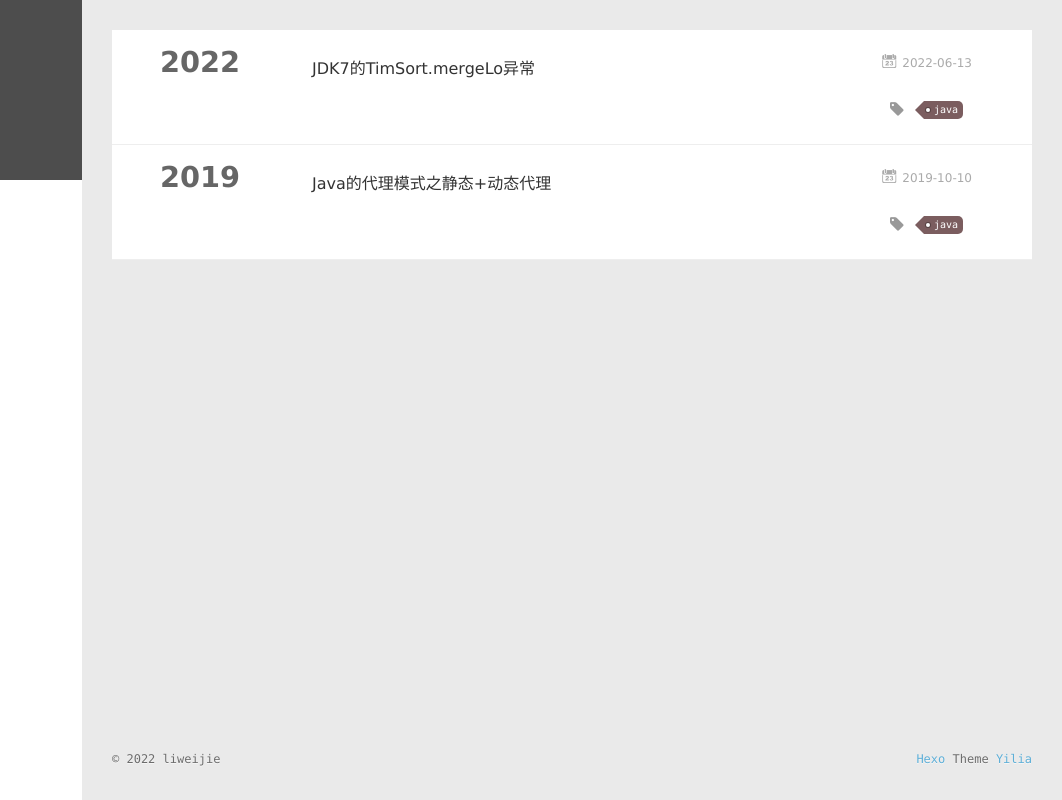
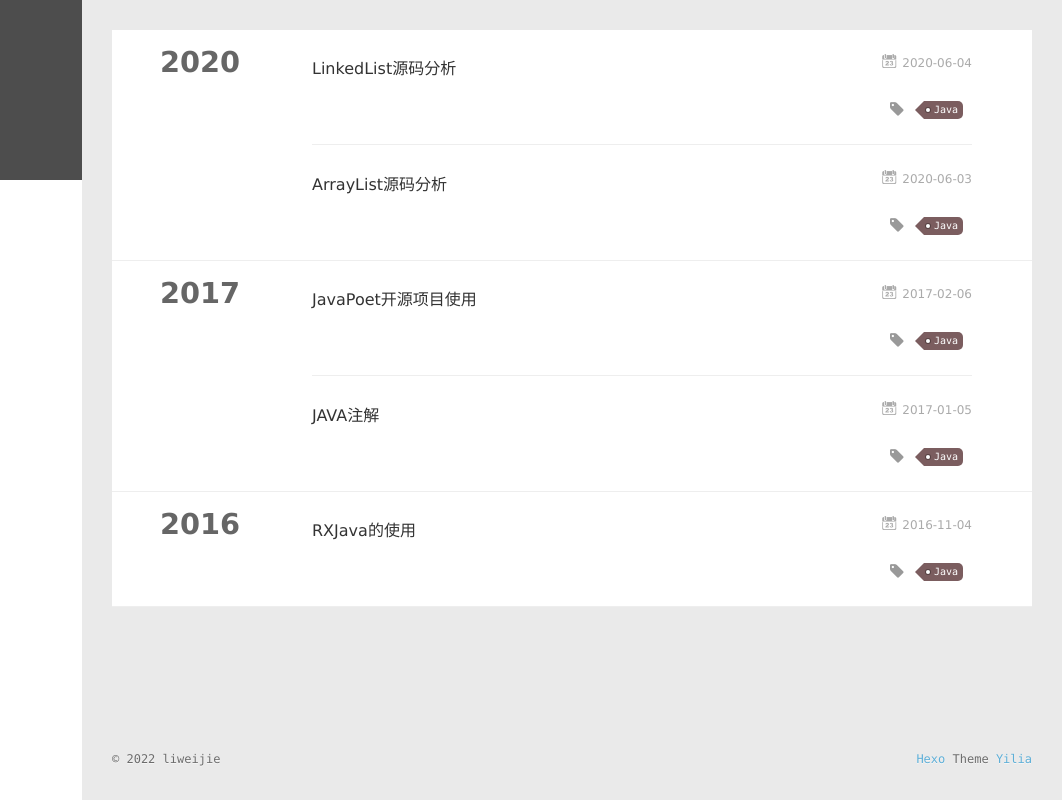
Before and after one commit to liweijieok/liweijieok.github.io, a plain HTML site: page tags/Java/index.html in a window 1280 px wide. Shown: the full height of the page, 218-1280 px from the left. Drawn offline with nearby package versions, Linux system fonts and the light colour scheme; some packages are replaced by stand-ins of ours.

Commit message:
Site updated: 2022-06-29 21:19:54

```diff
--- a/tags/Java/index.html
+++ b/tags/Java/index.html
@@ -6,11 +6,11 @@
   <meta name="renderer" content="webkit">
   <meta http-equiv="X-UA-Compatible" content="IE=edge" >
   <link rel="dns-prefetch" href="http://example.com">
-  <title>Tag: java | liweijie</title>
+  <title>Tag: Java | liweijie</title>
   <meta name="viewport" content="width=device-width, initial-scale=1, maximum-scale=1">
   <meta property="og:type" content="website">
 <meta property="og:title" content="liweijie">
-<meta property="og:url" content="http://example.com/tags/java/index.html">
+<meta property="og:url" content="http://example.com/tags/Java/index.html">
 <meta property="og:site_name" content="liweijie">
 <meta property="og:locale" content="zh_CN">
 <meta property="article:author" content="liweijie">
@@ -147,7 +147,7 @@
 
       <section class="archives-wrap">
         <div class="archive-year-wrap">
-          <a href="/archives/2022" class="archive-year">2022</a>
+          <a href="/archives/2020" class="archive-year">2020</a>
         </div>
         <div class="archives">
 
@@ -155,14 +155,14 @@
   <div class="archive-article-inner">
     <header class="archive-article-header">
       	<div class="article-meta">
-	      	<a href="/2022/06/13/java_sort/" class="archive-article-date">
-  	<time datetime="2022-06-12T16:00:00.000Z" itemprop="datePublished"><i class="icon-calendar icon"></i>2022-06-13</time>
+	      	<a href="/2020/06/04/linkedlist/" class="archive-article-date">
+  	<time datetime="2020-06-03T16:00:00.000Z" itemprop="datePublished"><i class="icon-calendar icon"></i>2020-06-04</time>
 </a>
         </div>
 
 
     <h1 itemprop="name">
-      <a class="archive-article-title" href="/2022/06/13/java_sort/">JDK7的TimSort.mergeLo异常</a>
+      <a class="archive-article-title" href="/2020/06/04/linkedlist/">LinkedList源码分析</a>
     </h1>
 
 
@@ -173,7 +173,45 @@
 		<ul class="article-tag-list">
 
         		<li class="article-tag-list-item">
-        			<a href="javascript:void(0)" class="js-tag article-tag-list-link color5">java</a>
+        			<a href="javascript:void(0)" class="js-tag article-tag-list-link color5">Java</a>
+        		</li>
+
+		</ul>
+	</div>
+
+
+
+        </div>
+        <div class="clearfix"></div>
+    </header>
+  </div>
+</article>
+
+
+
+    <article class="archive-article archive-type-post">
+  <div class="archive-article-inner">
+    <header class="archive-article-header">
+      	<div class="article-meta">
+	      	<a href="/2020/06/03/arraylist/" class="archive-article-date">
+  	<time datetime="2020-06-02T16:00:00.000Z" itemprop="datePublished"><i class="icon-calendar icon"></i>2020-06-03</time>
+</a>
+        </div>
+
+
+    <h1 itemprop="name">
+      <a class="archive-article-title" href="/2020/06/03/arraylist/">ArrayList源码分析</a>
+    </h1>
+
+
+        <div class="article-info info-on-right">
+
+	<div class="article-tag tagcloud">
+		<i class="icon-price-tags icon"></i>
+		<ul class="article-tag-list">
+
+        		<li class="article-tag-list-item">
+        			<a href="javascript:void(0)" class="js-tag article-tag-list-link color5">Java</a>
         		</li>
 
 		</ul>
@@ -195,7 +233,7 @@
 
       <section class="archives-wrap">
         <div class="archive-year-wrap">
-          <a href="/archives/2019" class="archive-year">2019</a>
+          <a href="/archives/2017" class="archive-year">2017</a>
         </div>
         <div class="archives">
 
@@ -203,14 +241,14 @@
   <div class="archive-article-inner">
     <header class="archive-article-header">
       	<div class="article-meta">
-	      	<a href="/2019/10/10/java_proxy/" class="archive-article-date">
-  	<time datetime="2019-10-09T16:00:00.000Z" itemprop="datePublished"><i class="icon-calendar icon"></i>2019-10-10</time>
+	      	<a href="/2017/02/06/java_poet_learn/" class="archive-article-date">
+  	<time datetime="2017-02-05T16:00:00.000Z" itemprop="datePublished"><i class="icon-calendar icon"></i>2017-02-06</time>
 </a>
         </div>
 
 
     <h1 itemprop="name">
-      <a class="archive-article-title" href="/2019/10/10/java_proxy/">Java的代理模式之静态+动态代理</a>
+      <a class="archive-article-title" href="/2017/02/06/java_poet_learn/">JavaPoet开源项目使用</a>
     </h1>
 
 
@@ -221,7 +259,93 @@
 		<ul class="article-tag-list">
 
         		<li class="article-tag-list-item">
-        			<a href="javascript:void(0)" class="js-tag article-tag-list-link color5">java</a>
+        			<a href="javascript:void(0)" class="js-tag article-tag-list-link color5">Java</a>
+        		</li>
+
+		</ul>
+	</div>
+
+
+
+        </div>
+        <div class="clearfix"></div>
+    </header>
+  </div>
+</article>
+
+
+
+    <article class="archive-article archive-type-post">
+  <div class="archive-article-inner">
+    <header class="archive-article-header">
+      	<div class="article-meta">
+	      	<a href="/2017/01/05/java_annotation/" class="archive-article-date">
+  	<time datetime="2017-01-04T16:00:00.000Z" itemprop="datePublished"><i class="icon-calendar icon"></i>2017-01-05</time>
+</a>
+        </div>
+
+
+    <h1 itemprop="name">
+      <a class="archive-article-title" href="/2017/01/05/java_annotation/">JAVA注解</a>
+    </h1>
+
+
+        <div class="article-info info-on-right">
+
+	<div class="article-tag tagcloud">
+		<i class="icon-price-tags icon"></i>
+		<ul class="article-tag-list">
+
+        		<li class="article-tag-list-item">
+        			<a href="javascript:void(0)" class="js-tag article-tag-list-link color5">Java</a>
+        		</li>
+
+		</ul>
+	</div>
+
+
+
+        </div>
+        <div class="clearfix"></div>
+    </header>
+  </div>
+</article>
+
+
+
+
+        </div></section>
+
+
+      <section class="archives-wrap">
+        <div class="archive-year-wrap">
+          <a href="/archives/2016" class="archive-year">2016</a>
+        </div>
+        <div class="archives">
+
+    <article class="archive-article archive-type-post">
+  <div class="archive-article-inner">
+    <header class="archive-article-header">
+      	<div class="article-meta">
+	      	<a href="/2016/11/04/rx_java_cmd/" class="archive-article-date">
+  	<time datetime="2016-11-03T16:00:00.000Z" itemprop="datePublished"><i class="icon-calendar icon"></i>2016-11-04</time>
+</a>
+        </div>
+
+
+    <h1 itemprop="name">
+      <a class="archive-article-title" href="/2016/11/04/rx_java_cmd/">RXJava的使用</a>
+    </h1>
+
+
+        <div class="article-info info-on-right">
+
+	<div class="article-tag tagcloud">
+		<i class="icon-price-tags icon"></i>
+		<ul class="article-tag-list">
+
+        		<li class="article-tag-list-item">
+        			<a href="javascript:void(0)" class="js-tag article-tag-list-link color5">Java</a>
         		</li>
 
 		</ul>
```
